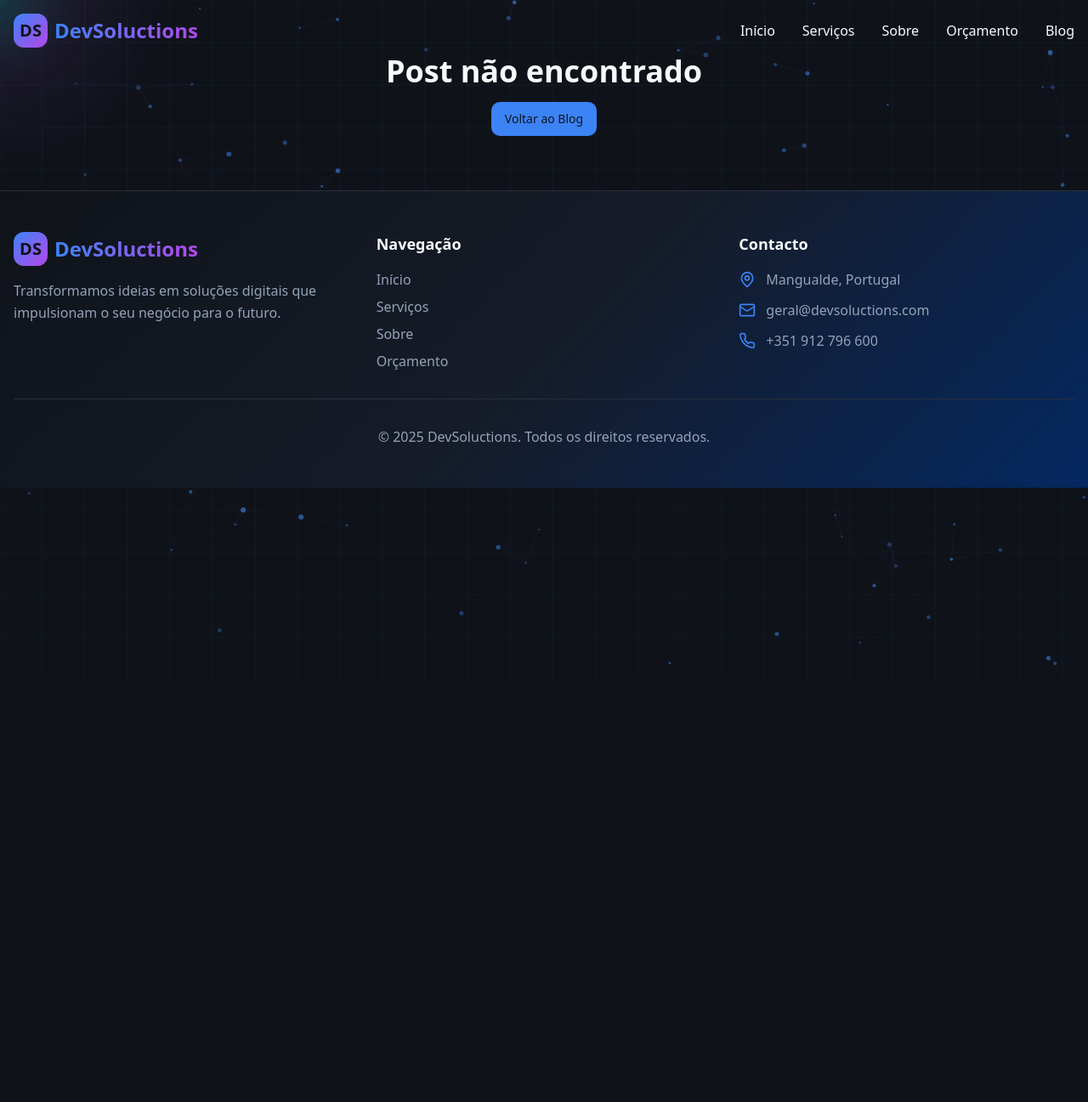
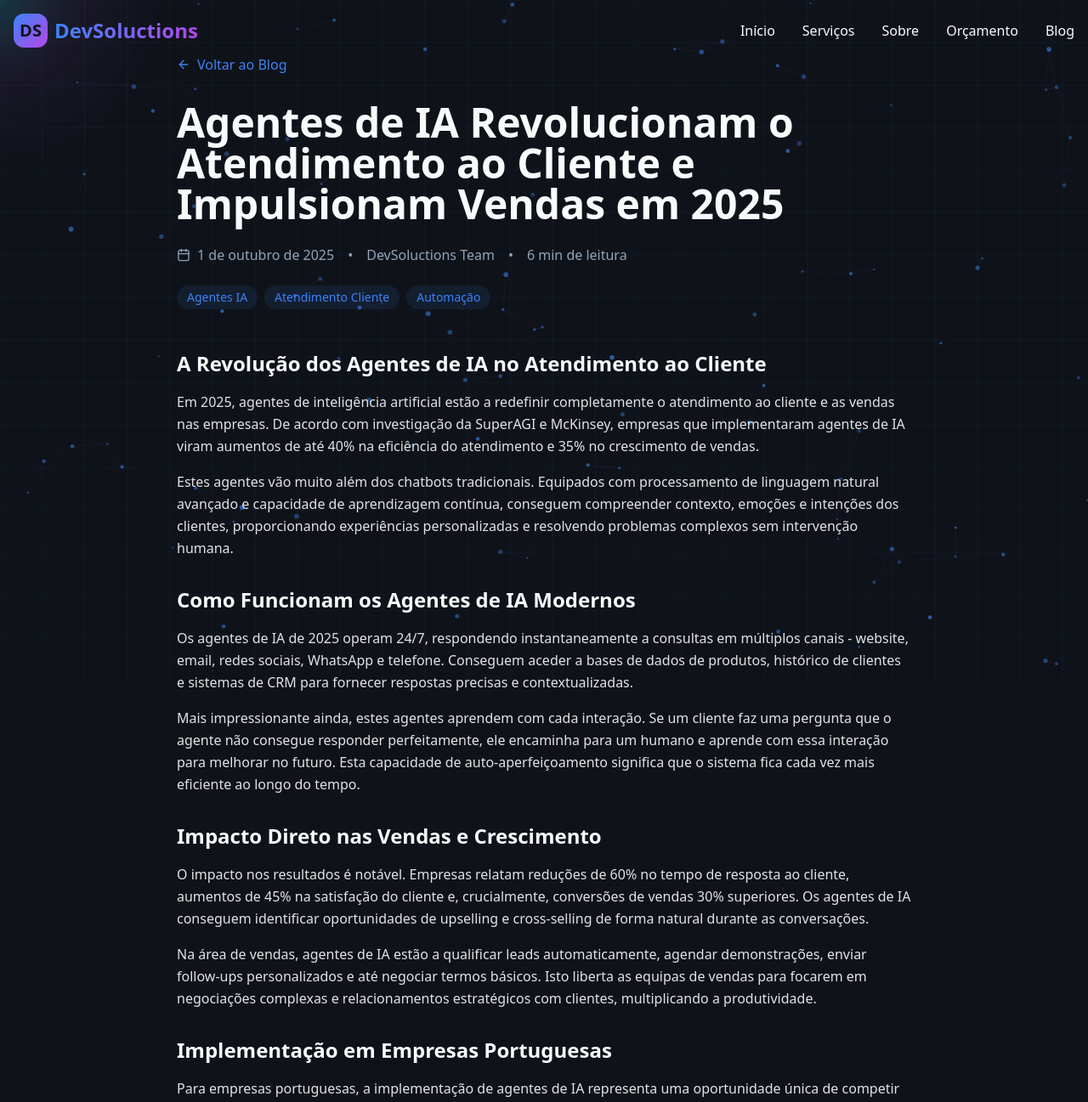
Before and after one commit to aloisealberto/devsolutions-portugal-digital, a React (Vite) app: page /blog/agentes-ia-revolucionam-atendimento-cliente in a window 1280 px wide. Shown: the top 1297 px of the page at 85% size. Before the commit the page ends 800 px from the top, so only its background shows below. Built offline with nearby package versions, Linux system fonts and the light colour scheme; the HTML template or start-up script is replaced by a standard one.

Commit message:
Refactor blog posts and homepage

```diff
--- a/src/data/blogPosts.ts
+++ b/src/data/blogPosts.ts
@@ -79,115 +79,125 @@ export const blogPosts: BlogPost[] = [
   },
   {
     id: 2,
-    slug: "era-das-equipas-minimas-startups-ia",
-    title: "A Era das Equipas Mínimas: Startups com IA Estão a Revolucionar o Mercado",
-    excerpt: "Descubra como startups tecnológicas estão a alcançar resultados extraordinários com equipas reduzidas potenciadas por inteligência artificial.",
+    slug: "agentes-ia-revolucionam-atendimento-cliente",
+    title: "Agentes de IA Revolucionam o Atendimento ao Cliente e Impulsionam Vendas em 2025",
+    excerpt: "Descubra como agentes de inteligência artificial estão a transformar o atendimento ao cliente, automatizando processos e gerando crescimento exponencial nas vendas.",
     author: "DevSoluctions Team",
     date: "2025-10-01",
-    readTime: "5 min de leitura",
-    tags: ["Startups", "IA", "Inovação"],
+    readTime: "6 min de leitura",
+    tags: ["Agentes IA", "Atendimento Cliente", "Automação"],
     keywords: [
-      "startups inteligência artificial",
-      "equipas pequenas IA",
-      "tiny teams",
-      "produtividade IA",
-      "startups tecnológicas 2025",
-      "automação empresas pequenas",
-      "eficiência com IA",
-      "empreendedorismo tecnológico"
+      "agentes ia atendimento cliente",
+      "automação atendimento 2025",
+      "ia customer service",
+      "chatbots inteligentes",
+      "vendas automação ia",
+      "crm inteligência artificial",
+      "atendimento automatizado",
+      "crescimento vendas ia"
     ],
     content: [
       {
-        heading: "O Novo Paradigma das Startups Tecnológicas",
+        heading: "A Revolução dos Agentes de IA no Atendimento ao Cliente",
         paragraphs: [
-          "Uma nova tendência está a transformar radicalmente o ecossistema de startups: a era das 'equipas mínimas' (tiny teams) potenciadas por inteligência artificial. De acordo com um relatório recente da Business Insider, empresas tecnológicas estão a alcançar resultados impressionantes com equipas de apenas 3 a 5 pessoas, algo que anteriormente exigiria dezenas de funcionários.",
-          "Esta revolução está a democratizar o empreendedorismo tecnológico. Ferramentas de IA permitem que pequenas equipas automatizem tarefas que tradicionalmente consumiam 70% do tempo produtivo, desde desenvolvimento de software até marketing e atendimento ao cliente. O resultado é uma eficiência operacional sem precedentes e custos drasticamente reduzidos."
+          "Em 2025, agentes de inteligência artificial estão a redefinir completamente o atendimento ao cliente e as vendas nas empresas. De acordo com investigação da SuperAGI e McKinsey, empresas que implementaram agentes de IA viram aumentos de até 40% na eficiência do atendimento e 35% no crescimento de vendas.",
+          "Estes agentes vão muito além dos chatbots tradicionais. Equipados com processamento de linguagem natural avançado e capacidade de aprendizagem contínua, conseguem compreender contexto, emoções e intenções dos clientes, proporcionando experiências personalizadas e resolvendo problemas complexos sem intervenção humana."
         ]
       },
       {
-        heading: "Casos de Sucesso Reais",
+        heading: "Como Funcionam os Agentes de IA Modernos",
         paragraphs: [
-          "Segundo depoimentos recolhidos pela Business Insider, empreendedores como Quentin Peccoux, Anada Lakra e Shivam Sagar descrevem trabalhar com IA como 'ter um superpoder'. Uma startup de apenas 4 pessoas conseguiu desenvolver e lançar uma plataforma SaaS completa em 3 meses, um processo que tradicionalmente levaria 18 meses com uma equipa de 15 pessoas.",
-          "Outro exemplo notável é uma startup de análise de dados que, com apenas 5 colaboradores e ferramentas de IA, processa volumes de informação equivalentes aos de empresas com mais de 50 analistas. Estas histórias não são exceções isoladas, mas indicadores de uma transformação fundamental no modelo de negócio tecnológico."
+          "Os agentes de IA de 2025 operam 24/7, respondendo instantaneamente a consultas em múltiplos canais - website, email, redes sociais, WhatsApp e telefone. Conseguem aceder a bases de dados de produtos, histórico de clientes e sistemas de CRM para fornecer respostas precisas e contextualizadas.",
+          "Mais impressionante ainda, estes agentes aprendem com cada interação. Se um cliente faz uma pergunta que o agente não consegue responder perfeitamente, ele encaminha para um humano e aprende com essa interação para melhorar no futuro. Esta capacidade de auto-aperfeiçoamento significa que o sistema fica cada vez mais eficiente ao longo do tempo."
         ]
       },
       {
-        heading: "Tecnologias que Tornam Isto Possível",
+        heading: "Impacto Direto nas Vendas e Crescimento",
         paragraphs: [
-          "As ferramentas de IA que possibilitam esta revolução incluem assistentes de programação como GitHub Copilot e Cursor, plataformas de automação de marketing alimentadas por machine learning, sistemas de atendimento ao cliente com processamento de linguagem natural, e ferramentas de análise de dados com IA preditiva.",
-          "Estas tecnologias não apenas aceleram processos existentes, mas permitem que pequenas equipas acedam a capacidades antes exclusivas de grandes corporações. Um desenvolvedor individual pode agora criar em dias o que anteriormente exigiria meses de trabalho de uma equipa completa."
+          "O impacto nos resultados é notável. Empresas relatam reduções de 60% no tempo de resposta ao cliente, aumentos de 45% na satisfação do cliente e, crucialmente, conversões de vendas 30% superiores. Os agentes de IA conseguem identificar oportunidades de upselling e cross-selling de forma natural durante as conversações.",
+          "Na área de vendas, agentes de IA estão a qualificar leads automaticamente, agendar demonstrações, enviar follow-ups personalizados e até negociar termos básicos. Isto liberta as equipas de vendas para focarem em negociações complexas e relacionamentos estratégicos com clientes, multiplicando a produtividade."
         ]
       },
       {
-        heading: "Implicações para o Mercado Português",
+        heading: "Implementação em Empresas Portuguesas",
         paragraphs: [
-          "Para empreendedores e pequenas empresas portuguesas, esta tendência representa uma oportunidade única. Os custos de entrada no mercado tecnológico foram drasticamente reduzidos. Uma startup pode agora competir globalmente com investimentos iniciais 80% menores do que há apenas 5 anos atrás.",
-          "No entanto, isto também significa maior concorrência. As empresas portuguesas que não adotarem estas tecnologias rapidamente arriscarão ficar para trás. A boa notícia é que Portugal tem um ecossistema crescente de talento tecnológico e infraestrutura adequada para abraçar esta transformação. A DevSoluctions está pronta para apoiar empresas portuguesas nesta jornada de transformação digital com IA."
+          "Para empresas portuguesas, a implementação de agentes de IA representa uma oportunidade única de competir globalmente. O custo de implementação reduziu drasticamente - soluções que custavam centenas de milhares de euros há 3 anos, hoje podem ser implementadas por menos de 5.000€ iniciais.",
+          "A DevSoluctions está a ajudar empresas portuguesas a implementar agentes de IA customizados que compreendem o contexto local, regulamentações europeias e preferências culturais dos clientes portugueses. Com suporte multilingue e integração com sistemas existentes, conseguimos implementações em menos de 30 dias com resultados mensuráveis desde o primeiro mês."
         ]
       }
     ],
     sources: [
       {
-        title: "The Tiny Teams era is here and AI-powered startups are winning it",
-        url: "https://www.businessinsider.com/tiny-teams-era-is-here-ai-powered-startups-are-winning-2025-9",
-        publication: "Business Insider"
+        title: "2025 and Beyond: How AI Agents Are Revolutionizing Sales Automation and Customer Service",
+        url: "https://superagi.com/2025-and-beyond-how-ai-agents-are-revolutionizing-sales-automation-and-customer-service",
+        publication: "SuperAGI"
+      },
+      {
+        title: "From Automation to Empathy: How AI is Revolutionizing Customer Service Interactions in 2025",
+        url: "https://superagi.com/from-automation-to-empathy-how-ai-is-revolutionizing-customer-service-interactions-in-2025",
+        publication: "SuperAGI"
       }
     ]
   },
   {
     id: 3,
-    slug: "empresas-treino-ia-milhoes-investimento",
-    title: "Empresas de Treino de IA Estão a Receber Milhões em Investimento",
-    excerpt: "O boom dos chatbots impulsiona um novo setor lucrativo: empresas especializadas em treinar humanos para ensinar inteligência artificial.",
+    slug: "automacao-processos-ia-produtividade-empresarial",
+    title: "Automação de Processos com IA: Empresas Aumentam Produtividade em 40%",
+    excerpt: "Como a automação inteligente de processos empresariais está a gerar ganhos extraordinários de produtividade e crescimento nas empresas globais.",
     author: "DevSoluctions Team",
     date: "2025-10-01",
-    readTime: "5 min de leitura",
-    tags: ["Investimento", "IA", "Mercado"],
+    readTime: "6 min de leitura",
+    tags: ["Automação", "Produtividade", "Processos"],
     keywords: [
-      "investimento inteligência artificial",
-      "empresas treino IA",
-      "chatbots 2025",
-      "mercado IA",
-      "startups IA investimento",
-      "treino machine learning",
-      "dados para IA",
-      "anotação dados IA"
+      "automação processos empresariais",
+      "ia produtividade",
+      "business process automation",
+      "rpa inteligência artificial",
+      "eficiência operacional ia",
+      "transformação digital processos",
+      "automação inteligente",
+      "crescimento empresarial ia"
     ],
     content: [
       {
-        heading: "O Novo Setor Bilionário da Inteligência Artificial",
+        heading: "A Nova Era da Automação Inteligente de Processos",
         paragraphs: [
-          "Enquanto o mundo se maravilha com chatbots como ChatGPT e outros modelos de IA, um setor menos visível mas igualmente lucrativo está em plena expansão: empresas especializadas em treinar humanos para ensinar inteligência artificial. De acordo com investigação da Business Insider, estas startups estão a receber biliões em investimento de capital de risco.",
-          "Este fenómeno revela uma verdade fundamental sobre a IA moderna: por trás de cada sistema 'inteligente' existe um exército de humanos a fornecer dados, feedback e orientação. As empresas que dominam este processo de treino tornaram-se peças essenciais na infraestrutura da revolução da IA."
+          "A automação de processos empresariais atingiu um novo patamar em 2025 com a integração de inteligência artificial. De acordo com relatórios da McKinsey e IBM, empresas que implementaram automação inteligente alcançaram aumentos de produtividade entre 35% e 45%, transformando radicalmente a forma como operam.",
+          "Ao contrário da automação tradicional que apenas segue regras pré-definidas, a automação com IA adapta-se a novas situações, aprende com exceções e toma decisões inteligentes. Isto significa que processos complexos que antes exigiam intervenção humana constante podem agora ser automatizados de forma eficaz e segura."
         ]
       },
       {
-        heading: "Como Funciona o Negócio do Treino de IA",
+        heading: "Áreas de Maior Impacto",
         paragraphs: [
-          "Empresas deste setor como Scale AI, Appen e Labelbox empregam milhares de trabalhadores para rotular dados, avaliar respostas de IA e fornecer feedback qualitativo sobre o desempenho dos modelos. Este processo, conhecido como 'anotação de dados' ou 'RLHF' (Reinforcement Learning from Human Feedback), é crucial para melhorar a qualidade das respostas dos chatbots.",
-          "O modelo de negócio é simples mas eficaz: grandes empresas tecnológicas como OpenAI, Google e Meta pagam milhões a estas empresas especializadas para refinar os seus modelos de IA. Uma única startup de treino de IA pode processar milhões de interações por dia, gerando receitas substanciais através de contratos de longo prazo com gigantes tecnológicos."
+          "As áreas que estão a ver maior transformação incluem processamento de faturas e documentos (redução de 80% no tempo de processamento), gestão de inventário e cadeia de fornecimento (previsões 60% mais precisas), recursos humanos e recrutamento (triagem automática e agendamento), e análise financeira e reporting (relatórios em tempo real vs mensais).",
+          "A IBM reporta que através da sua própria implementação interna, conseguiu economizar 4.5 biliões de dólares em custos operacionais através de automação inteligente. Estes ganhos não vieram de redução de pessoal, mas de reafetação de recursos humanos para tarefas de maior valor estratégico."
         ]
       },
       {
-        heading: "Investimento Record e Crescimento Explosivo",
+        heading: "Impacto Mensurável no Crescimento",
         paragraphs: [
-          "Segundo o relatório da Business Insider, pelo menos 11 empresas deste setor levantaram rodadas de financiamento significativas nos últimos meses, totalizando biliões de dólares em investimento. A Scale AI, líder do setor, alcançou uma avaliação de mais de 7 biliões de dólares, demonstrando a confiança dos investidores neste mercado.",
-          "Este crescimento explosivo é impulsionado pela demanda insaciável por modelos de IA cada vez mais sofisticados. À medida que empresas em todos os setores adoptam tecnologias de IA, a necessidade de dados de treino de alta qualidade continua a crescer exponencialmente."
+          "Os números falam por si: empresas com automação inteligente processam pedidos 70% mais rápido, reduzem erros operacionais em 90%, melhoram a satisfação dos funcionários em 35% (ao eliminar tarefas repetitivas), e libertam 25-30% do tempo das equipas para inovação e crescimento.",
+          "Mas talvez o impacto mais significativo seja na capacidade de escalar. Com processos automatizados inteligentemente, as empresas conseguem duplicar o volume de operações sem duplicar os custos operacionais. Isto cria vantagens competitivas massivas, especialmente em mercados com margens apertadas."
         ]
       },
       {
-        heading: "Oportunidades para o Mercado Português",
+        heading: "Implementação Prática em Empresas Portuguesas",
         paragraphs: [
-          "Para Portugal, este setor representa oportunidades únicas. Com uma força de trabalho educada, multilingue e crescente competência tecnológica, o país está bem posicionado para capturar uma fatia deste mercado. Empresas portuguesas podem especializar-se em treino de IA para mercados lusófonos ou oferecer serviços especializados em indústrias específicas.",
-          "Além disso, a compreensão deste setor é crucial para empresas que planeiam implementar soluções de IA. Saber como os modelos são treinados e refinados permite tomar decisões mais informadas sobre quais tecnologias adoptar e como personalizá-las para necessidades específicas. A DevSoluctions acompanha de perto estas tendências para oferecer aos seus clientes as soluções mais avançadas e eficazes do mercado."
+          "Para empresas portuguesas, a automação inteligente já não é uma questão de 'se', mas de 'quando'. As ferramentas tornaram-se acessíveis e o retorno do investimento é tipicamente alcançado em 6-12 meses. Empresas de todos os tamanhos, desde PMEs a grandes corporações, estão a beneficiar.",
+          "A DevSoluctions especializa-se em identificar os processos com maior potencial de automação em cada empresa, implementar soluções customizadas e garantir adoção eficaz pelas equipas. Começamos com processos-piloto para demonstrar valor rapidamente, depois expandimos progressivamente. Os nossos clientes reportam ROI médio de 300% no primeiro ano de implementação."
         ]
       }
     ],
     sources: [
       {
-        title: "11 AI Training Companies Raising Billions in Chatbot Boom",
-        url: "https://www.businessinsider.com/ai-training-companies-startups-2025-9",
-        publication: "Business Insider"
+        title: "Superagency in the workplace: Empowering people to unlock AI's full potential",
+        url: "https://www.mckinsey.com/capabilities/mckinsey-digital/our-insights/superagency-in-the-workplace-empowering-people-to-unlock-ais-full-potential-at-work",
+        publication: "McKinsey"
+      },
+      {
+        title: "The future of business: Extreme productivity with AI",
+        url: "https://www.ibm.com/think/insights/enterprise-transformation-extreme-productivity-ai",
+        publication: "IBM"
       }
     ]
   }
```
